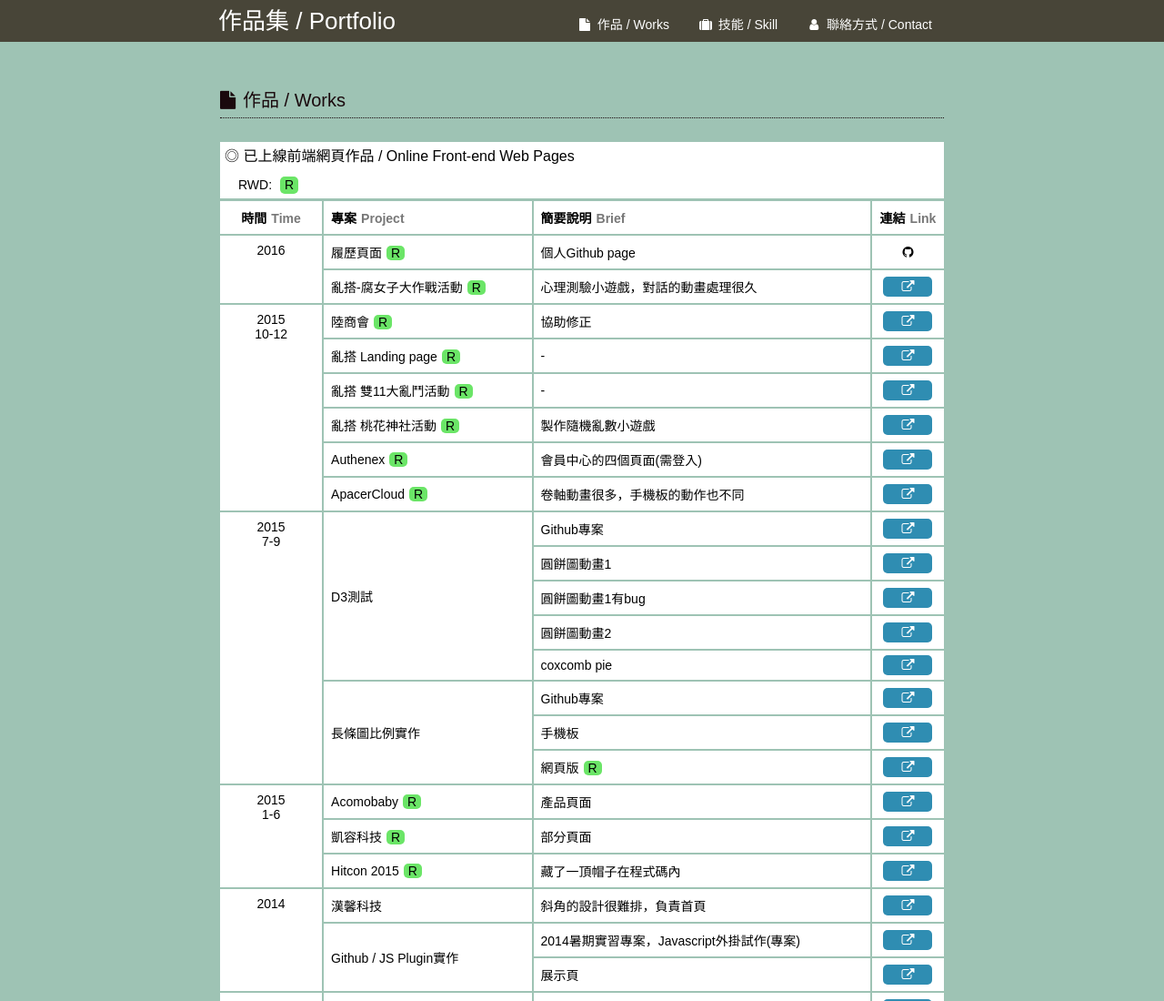
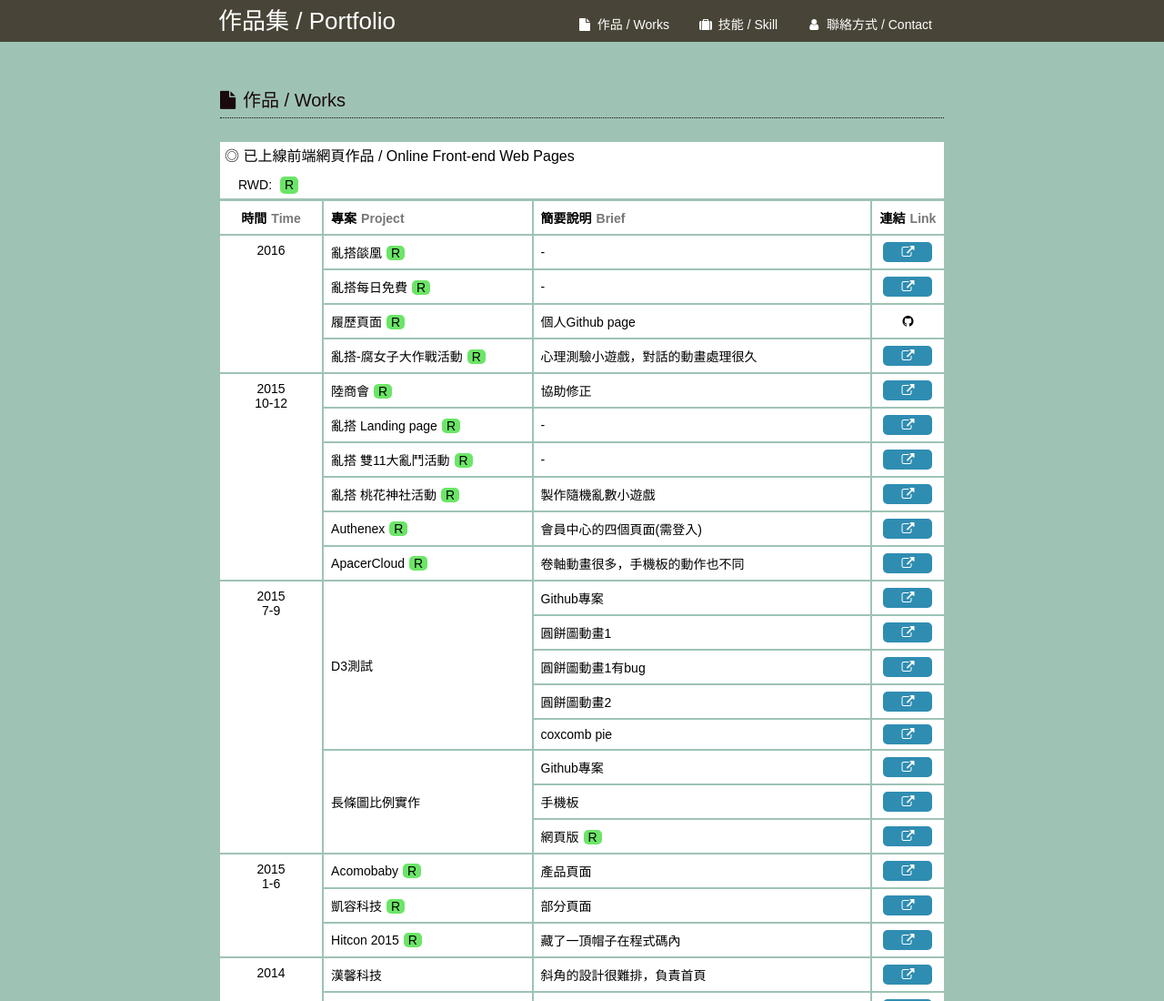
Before and after one commit to windfish27/windfish27.github.io, a plain HTML site: page index.html in a window 1280 px wide. Shown: the top 1100 px of the page at 91% size. Drawn offline with nearby package versions, Linux system fonts and the light colour scheme.

Commit message:
add two work

```diff
--- a/index.html
+++ b/index.html
@@ -52,7 +52,17 @@
 						</thead>
 						<tbody>
 							<tr>
-								<td class="year" rowspan="2">2016</td>
+								<td class="year" rowspan="4">2016</td>
+								<td class="name">亂搭燄凰<span class="tagR">R</span></td>
+								<td class="intro">-</td>
+								<td class="link"><a title="亂搭活動頁" href="http://tw.myrenta.com/events/2016/20/" target="_blank"><i class="fa fa-external-link"></i></a></td>
+							</tr>
+							<tr>
+								<td class="name">亂搭每日免費<span class="tagR">R</span></td>
+								<td class="intro">-</td>
+								<td class="link"><a title="亂搭活動頁" href="http://tw.myrenta.com/renta/sc/frm/free" target="_blank"><i class="fa fa-external-link"></i></a></td>
+							</tr>
+							<tr>
 								<td class="name">履歷頁面<span class="tagR">R</span></td>
 								<td class="intro">個人Github page</td>
 								<td class="link"><i class="fa fa-github"></i></td>
```
